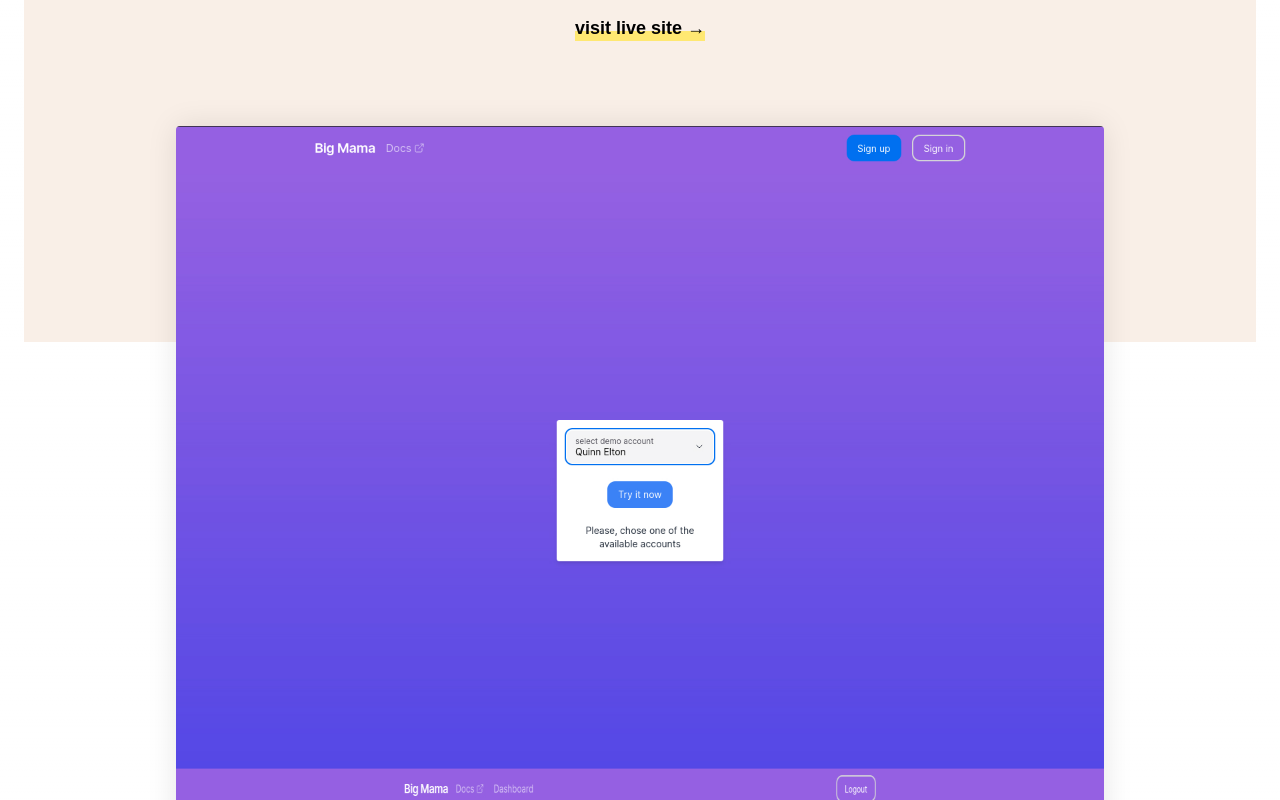
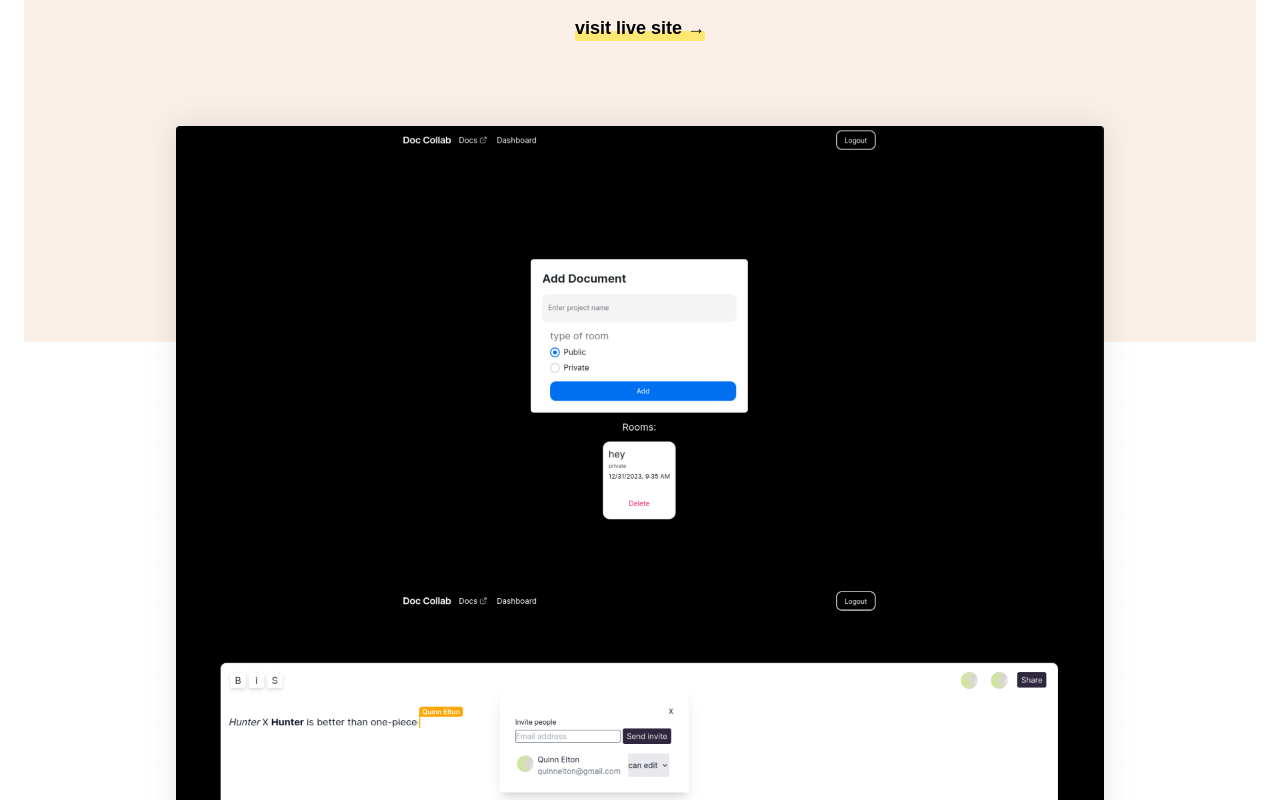
Before and after one commit to chiefkarim/portfolio-2, a Next.js app in the folder portfolio/: page /project/document-collaboration in a window 1280 px wide. Shown: the part 600-1400 px from the top of the page. Built offline with nearby package versions, Linux system fonts and the light colour scheme; what tailwindcss-3d would draw is missing.

Commit message:
update: document collaboration project image

```diff
--- a/portfolio/src/app/project/document-collaboration/page.tsx
+++ b/portfolio/src/app/project/document-collaboration/page.tsx
@@ -97,7 +97,7 @@ export default function page() {
             <img
               alt="A screenshot of web page"
               //  style="-webkit-transform:translate3d(0, 60PX, 0) scale3d(1, 1, 1) rotateX(0) rotateY(0) rotateZ(0) skew(0, 0);-moz-transform:translate3d(0, 60PX, 0) scale3d(1, 1, 1) rotateX(0) rotateY(0) rotateZ(0) skew(0, 0);-ms-transform:translate3d(0, 60PX, 0) scale3d(1, 1, 1) rotateX(0) rotateY(0) rotateZ(0) skew(0, 0);transform:translate3d(0, 60PX, 0) scale3d(1, 1, 1) rotateX(0) rotateY(0) rotateZ(0) skew(0, 0);opacity:0"
-              src="/document-collaboration.jpg"
+              src="/document-collaboration.png"
               className="screen-image"
             />
           </div>
```
Also changed, not shown: portfolio/public/document-collaboration.jpg (deleted), portfolio/public/document-collaboration.png (added).
